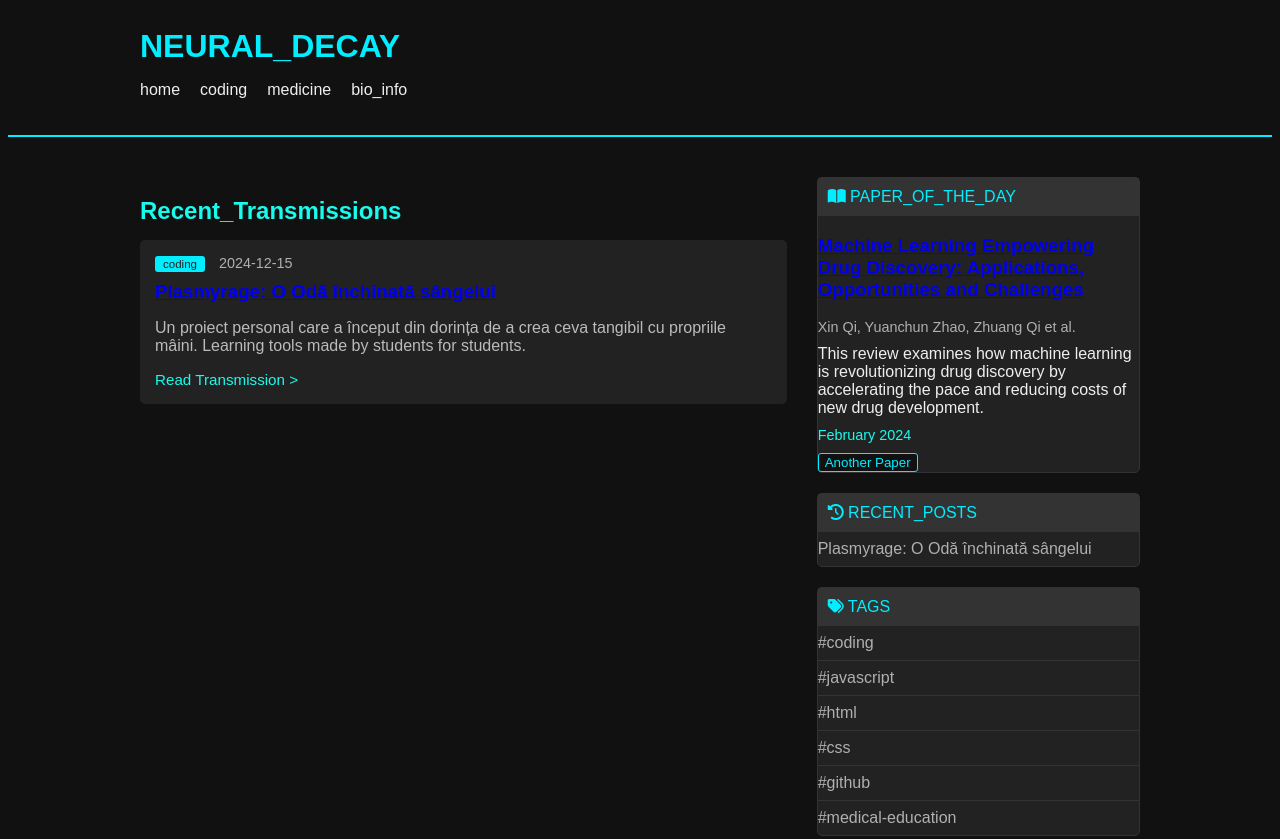
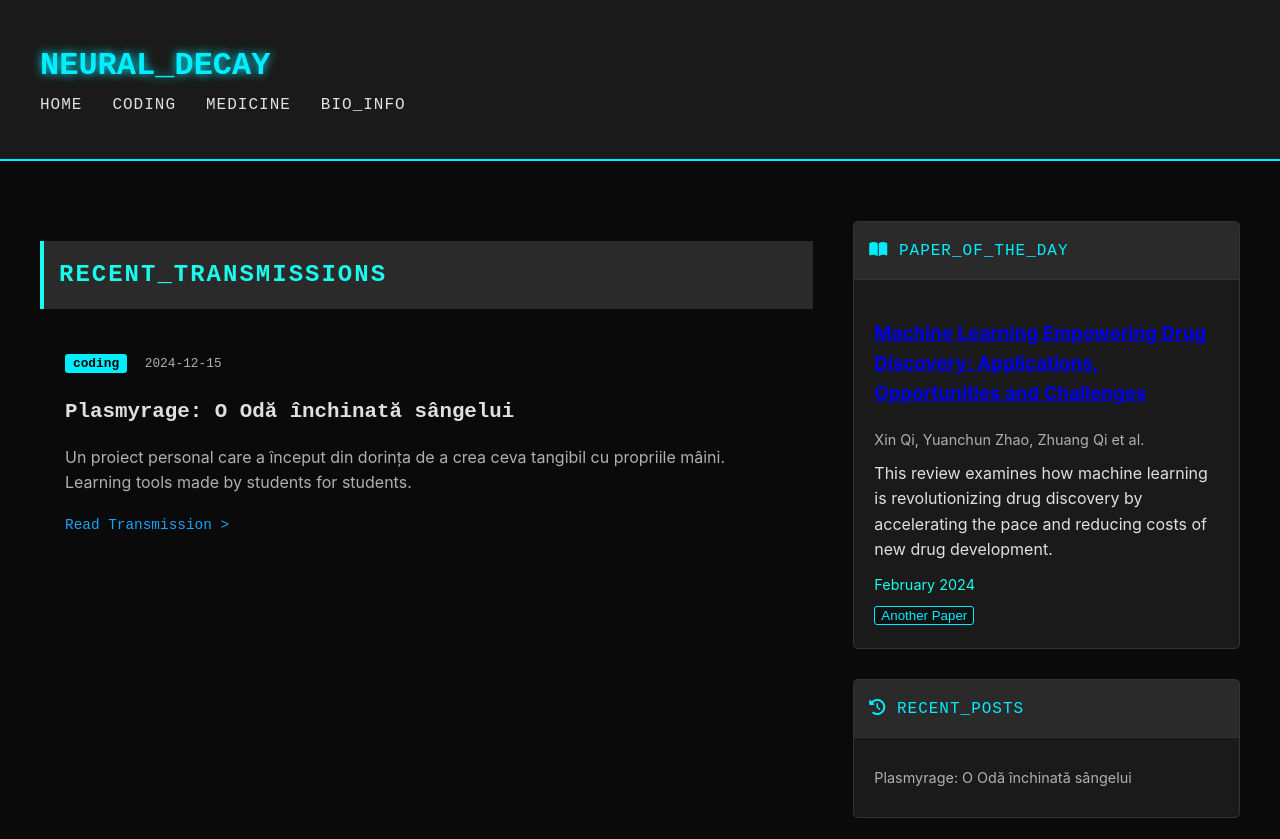
Before and after one commit to gravityeffect1/neural-decay, a plain HTML site: page index.html in a window 1280 px wide. Shown: the top 839 px of the page. Drawn offline with Linux system fonts and the light colour scheme.

Commit message:
Update index.html

```diff
--- a/index.html
+++ b/index.html
@@ -6,32 +6,85 @@
   <meta name="viewport" content="width=device-width, initial-scale=1.0">
   <link href="https://cdnjs.cloudflare.com/ajax/libs/font-awesome/6.0.0/css/all.min.css" rel="stylesheet">
   <style>
-    body { background:#111; color:#eee; font-family:sans-serif; }
-    .container { max-width:1000px; margin:0 auto; padding:20px; }
-    header { border-bottom:2px solid #00eeff; margin-bottom:20px; }
-    .logo { font-size:2em; color:#00eeff; text-decoration:none; font-weight:bold; }
-    nav ul { list-style:none; padding:0; display:flex; gap:20px; }
-    nav a { color:#eee; text-decoration:none; }
-    main { display:flex; gap:30px; }
-    .content-area { flex:2; }
-    .sidebar { flex:1; }
-    .widget { background:#222; border:1px solid #333; border-radius:5px; margin-bottom:20px; }
-    .widget-header { background:#333; padding:10px;}
-    .widget-title { color:#00eeff; font-size:1em; }
-    .recent-posts a { display:block; color:#b0b0b0; text-decoration:none; padding:8px 0; border-bottom:1px solid #333;}
-    .recent-posts a:last-child { border-bottom:none; }
-    .recent-posts a:hover { color:#00eeff; }
-    .blog-posts h2 { color:#19fbec; margin-bottom:15px;}
-    .post { background:#222; margin-bottom:20px; border-radius:5px; padding:15px; }
-    .post-meta { font-size:0.9em; color:#b0b0b0; margin-bottom:5px;}
-    .post-category { background: #00eeff; color: #222; padding: 2px 8px; border-radius: 3px; font-size:0.8em;}
-    .post-date { margin-left:10px; }
-    .post h3 { margin:10px 0; }
-    .post-excerpt { color:#bbb;}
-    .read-more { color:#19fbec; text-decoration:none; font-size:0.95em; }
-    .read-more:hover { color:#00eeff;}
-    .full-post-content { background:#222; border-radius:5px; padding:20px;}
-    .back-button { margin-bottom:20px;}
+    body {
+      background: #0a0a0a;
+      color: #e0e0e0;
+      font-family: 'Inter', sans-serif;
+      line-height: 1.6;
+      margin: 0;
+      padding: 0;
+    }
+    .container { max-width: 1200px; margin: 0 auto; padding: 20px;}
+    header {
+      background: #1a1a1a;
+      border-bottom: 2px solid #00eeff;
+      padding: 20px 0;
+      margin-bottom: 0;
+    }
+    .logo {
+      font-family: 'Orbitron', monospace;
+      font-size: 2rem;
+      font-weight: 900;
+      color: #00eeff;
+      text-shadow: 0 0 10px #00eeff;
+      text-decoration: none;
+    }
+    nav ul {
+      list-style: none;
+      display: flex;
+      gap: 30px;
+      margin: 0;
+      padding: 0;
+    }
+    nav a {
+      color: #e0e0e0;
+      text-decoration: none;
+      font-family: 'Share Tech Mono', monospace;
+      font-weight: 500;
+      text-transform: uppercase;
+      letter-spacing: 1px;
+      transition: all 0.3s ease;
+      position: relative;
+      cursor: pointer;
+    }
+    nav a:hover {
+      color: #18a4f4;
+      text-shadow: 0 0 5px #18a4f4;
+    }
+    main { display: flex; gap: 40px; padding: 40px 0; }
+    .content-area { flex: 2; }
+    .sidebar { flex: 1; display: flex; flex-direction: column; gap: 30px;}
+    .widget { background: #1a1a1a; border: 1px solid #333; border-radius: 5px; margin-bottom: 0; }
+    .widget-header { background: #2a2a2a; padding: 15px; border-bottom: 1px solid #333; }
+    .widget-title { font-family: 'Orbitron', monospace; color: #00eeff; font-size: 1rem; text-transform: uppercase; letter-spacing: 1px; }
+    .widget-content { padding: 20px; }
+    .recent-posts a { display: block; color: #b0b0b0; text-decoration: none; padding: 8px 0; border-bottom: 1px solid #333; transition: color 0.3s ease; font-size: 0.9rem; cursor: pointer;}
+    .recent-posts a:last-child { border-bottom: none;}
+    .recent-posts a:hover { color: #18a4f4;}
+    .blog-posts h2 { font-family: 'Orbitron', monospace; color: #19fbec; margin-bottom: 20px; padding: 15px; background: #2a2a2a; border-left: 4px solid #19fbec; text-transform: uppercase; letter-spacing: 2px;}
+    .post { border-bottom: 1px solid #333; padding: 25px; transition: background 0.3s ease;}
+    .post:hover { background: #2a2a2a;}
+    .post:last-child { border-bottom: none;}
+    .post-meta { font-family: 'Share Tech Mono', monospace; font-size: 0.8rem; color: #b0b0b0; margin-bottom: 10px;}
+    .post-category { background: #00eeff; color: #000; padding: 2px 8px; border-radius: 3px; font-weight: bold; margin-right: 10px;}
+    .post-category.coding { background: #00eeff; color: #000; }
+    .post h3 { font-family: 'Orbitron', monospace; color: #e0e0e0; margin-bottom: 15px; font-size: 1.3rem;}
+    .post h3 a { color: inherit; text-decoration: none; transition: color 0.3s ease;}
+    .post h3 a:hover { color: #00eeff;}
+    .post-excerpt { color: #b0b0b0; margin-bottom: 15px;}
+    .read-more { color: #18a4f4; text-decoration: none; font-family: 'Share Tech Mono', monospace; font-size: 0.9rem; transition: all 0.3s ease;}
+    .read-more:hover { color: #00eeff; text-shadow: 0 0 5px #00eeff;}
+    .full-post-content { padding: 30px; line-height: 1.7;}
+    .full-post-content h1 { font-family: 'Orbitron', monospace; color: #00eeff; margin-bottom: 20px; font-size: 1.8rem;}
+    .full-post-content a { color: #18a4f4; text-decoration: none; transition: all 0.3s ease;}
+    .full-post-content a:hover { color: #00eeff; text-shadow: 0 0 5px #00eeff;}
+    .back-button { background: transparent; border: 1px solid #00eeff; color: #00eeff; font-family: 'Share Tech Mono', monospace; font-size: 0.8rem; padding: 8px 12px; border-radius: 3px; cursor: pointer; margin-bottom: 20px; transition: all 0.3s ease;}
+    .back-button:hover { background: #00eeff; color: #000;}
+    @media (max-width: 900px) {
+      main { flex-direction: column; }
+      .sidebar { flex-direction: row; gap: 15px; }
+      .content-area, .sidebar { width: 100%; flex: none; }
+    }
   </style>
 </head>
 <body>
@@ -103,7 +156,7 @@
             </button>
             <article class="post full-post-content">
               <div class="post-meta">
-                <span class="post-category">${post.category}</span>
+                <span class="post-category coding">${post.category}</span>
                 <span class="post-date">${post.date}</span>
               </div>
               <h1>${post.title}</h1>
@@ -134,7 +187,7 @@
         const postElement = document.createElement('article');
         postElement.className = 'post';
         postElement.innerHTML = `
-          <div class="post-meta"><span class="post-category">${post.category}</span> <span class="post-date">${post.date}</span></div>
+          <div class="post-meta"><span class="post-category coding">${post.category}</span> <span class="post-date">${post.date}</span></div>
           <h3><a href="javascript:void(0)" onclick="showFullPost('${post.id}')">${post.title}</a></h3>
           <p class="post-excerpt">${post.excerpt}</p>
           <a href="javascript:void(0)" class="read-more" onclick="showFullPost('${post.id}')">Read Transmission &gt;</a>
```
